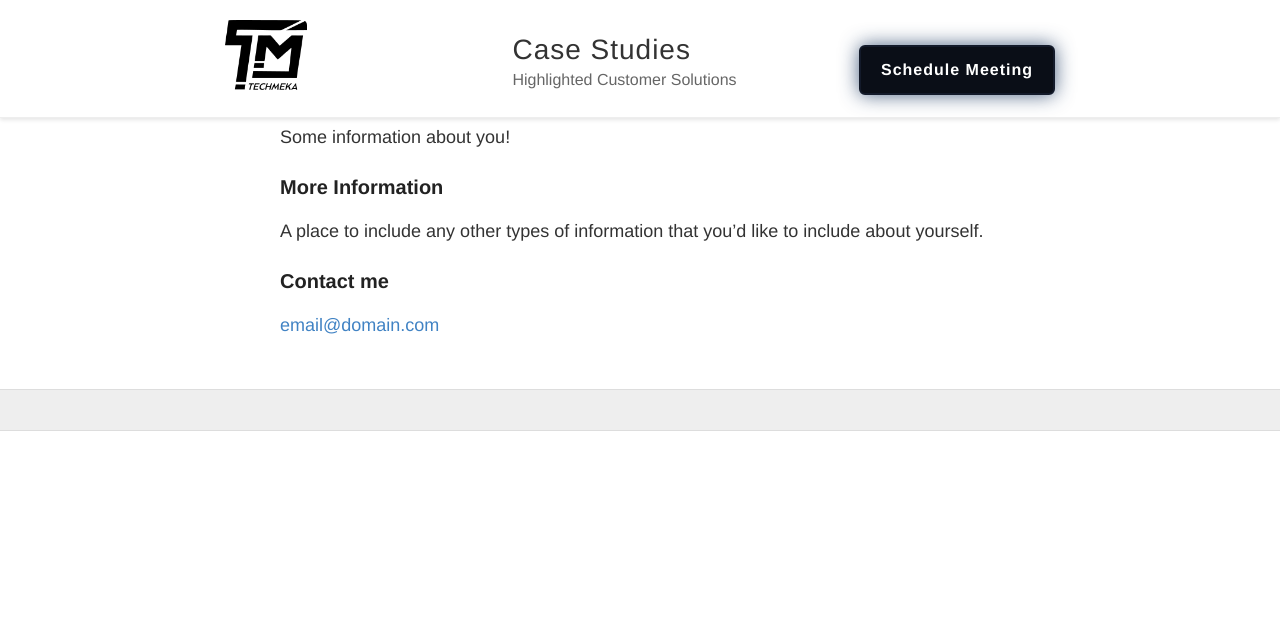
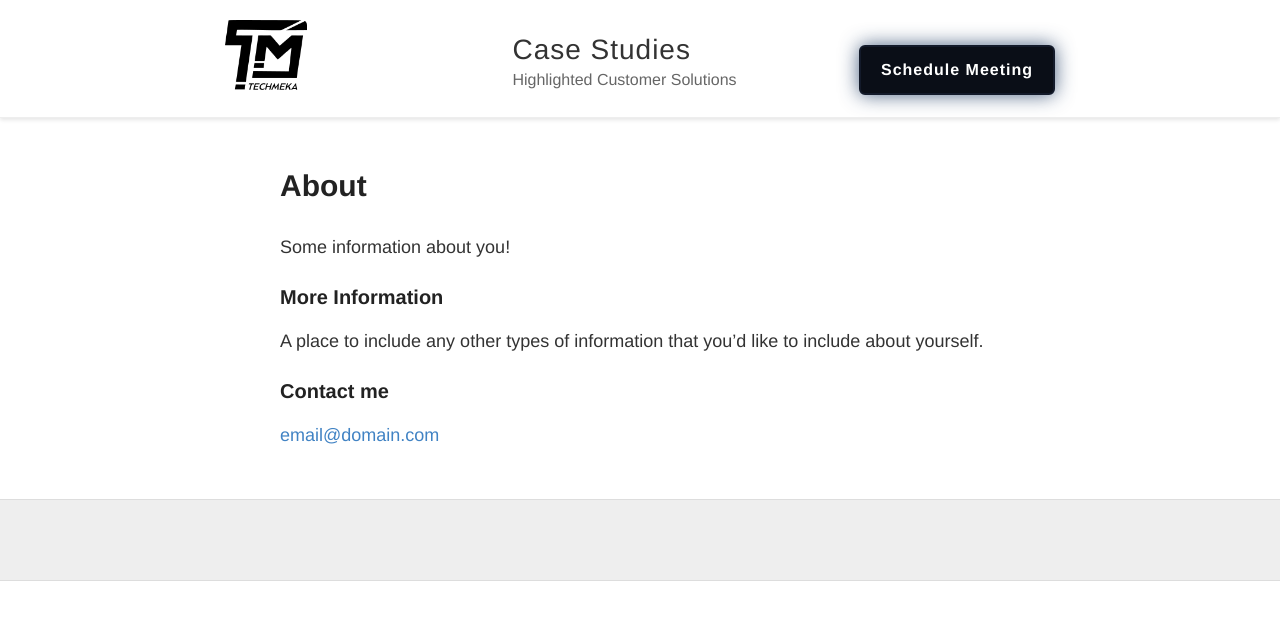
Before and after one commit to Techmeka/blog, a Jekyll site: the page built from docs/about.md, in a window 1280 px wide. Shown: the top 620 px of the page. Built offline with Jekyll 4.4.1, drawn with Linux system fonts in a browser that asks for light colours.

Commit message:
tags stuff

```diff
--- a/docs/assets/css/style.scss
+++ b/docs/assets/css/style.scss
@@ -26,7 +26,7 @@
 
 
 .container {
-  padding-top: 40px;
+  padding-top: 40px !important;
   margin: 0 auto;
   max-width: 740px;
   padding: 0 10px;
```
